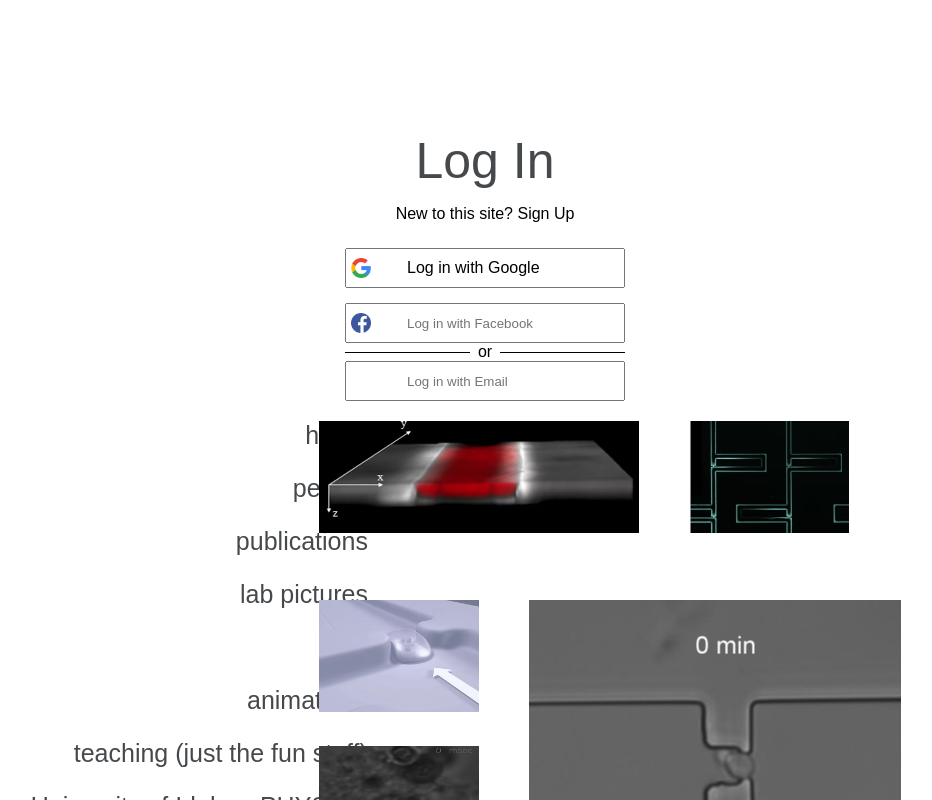
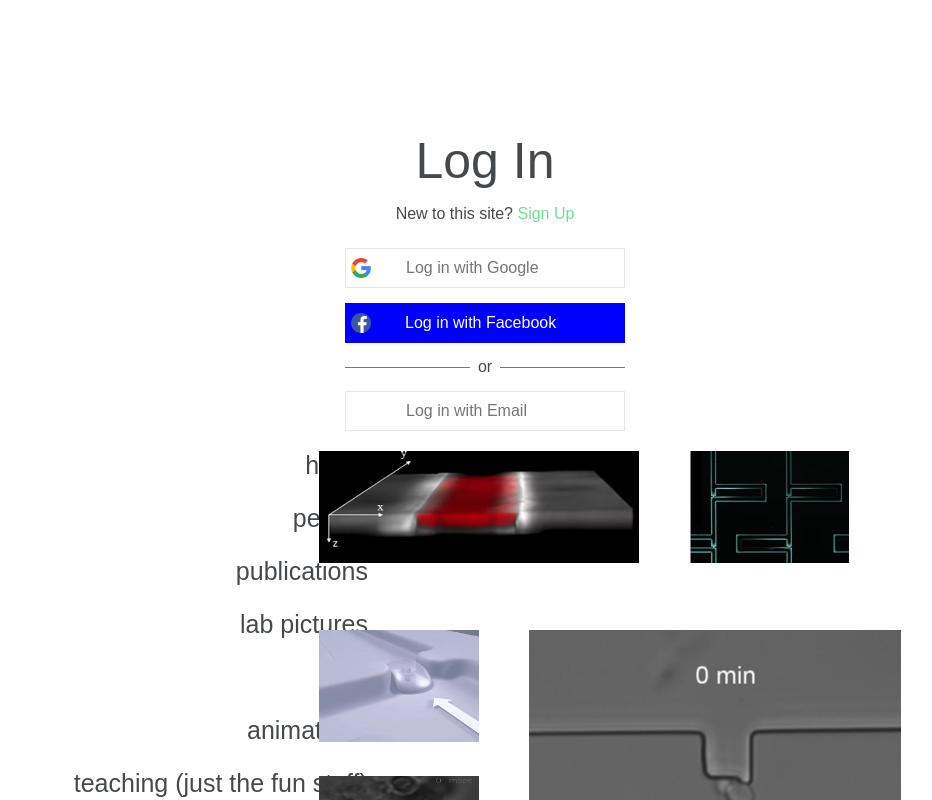
Before and after one commit to busari-mcode/bio-lab, a React (Create React App) app: page / in a window 1280 px wide. Shown: the top 800 px of the page, without its empty margins (155-1087 px from the left). Built offline with nearby package versions, Linux system fonts and the light colour scheme; the HTML template or start-up script is replaced by a standard one.

Commit message:
new commit

```diff
--- a/src/components/heading/header.css
+++ b/src/components/heading/header.css
@@ -79,7 +79,7 @@
 .divider::after {
     content: '';
     flex: 1;
-    border-bottom: 1px solid #000;
+    border-bottom: 1px solid rgba(69, 86, 103, 0.775);
 }
 
 .divider:not(:empty)::before {
@@ -116,6 +116,11 @@
 
 .log-in p {
     margin-bottom: 25px;
+    color: rgba(44, 48, 51, 0.878);
+}
+
+.log-in span {
+    color: #68de94f9;
 }
 
 .google-textbox,
@@ -131,7 +136,15 @@
 }
 
 .google-textbox::placeholder {
-  color: #000;
+  font-size: 16px;
+}
+
+.facebook-textbox::placeholder {
+  color: #fff;
+  font-size: 16px;
+}
+
+.email-textbox::placeholder {
   font-size: 16px;
 }
 
@@ -155,3 +168,20 @@
     margin-top: 10px;
     margin-left: 6px;
 }
+
+.divider {
+    margin-top: 15px;
+    margin-bottom: 15px;
+    color: rgba(44, 48, 51, 0.878);
+}
+
+.facebook .facebook-textbox {
+    background-color: #0000ff;
+    border: none;
+}
+
+.google-textbox,
+.facebook-textbox,
+.email-textbox {
+    border: 1px solid rgb(232, 230, 230);
+}
```
